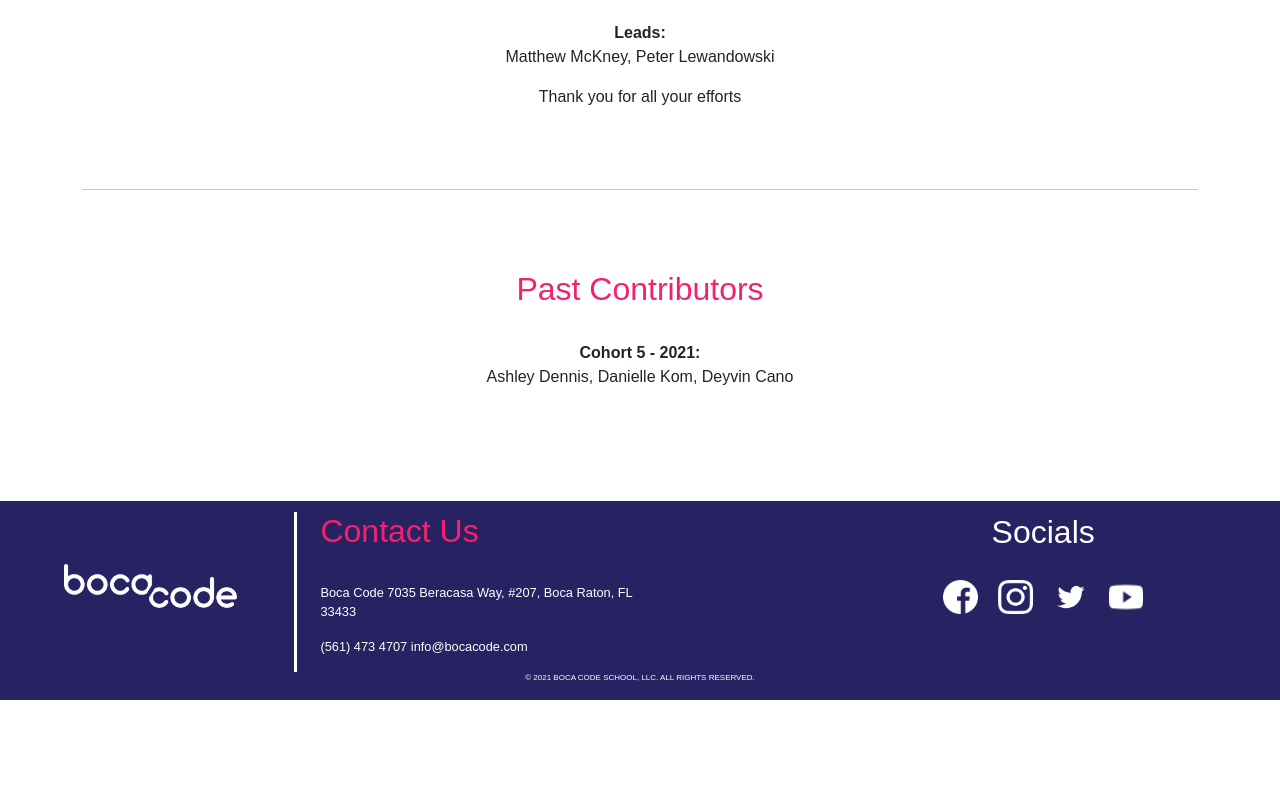
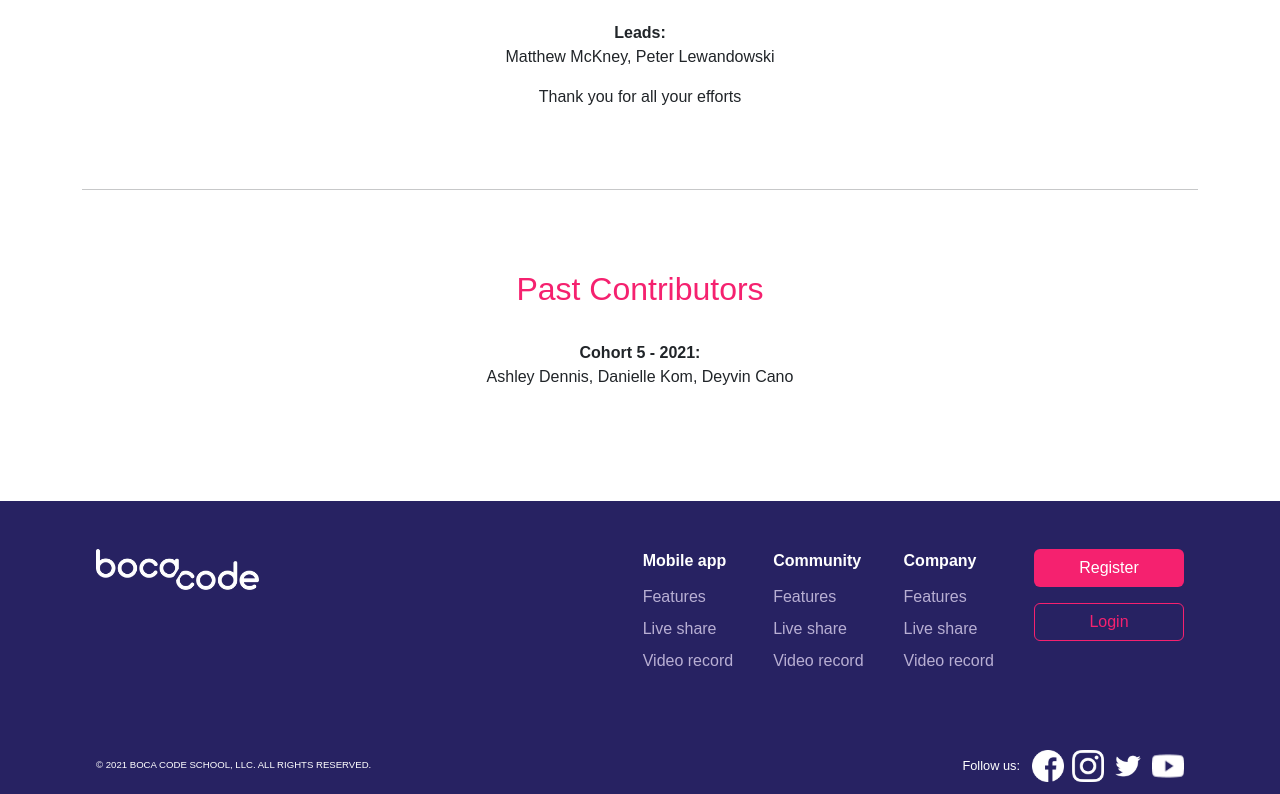
Before and after one commit to jonathans199/bc-intranet-nextjs, a Next.js app: page / in a window 1280 px wide. Shown: the part 2700-3494 px from the top of the page. Before the commit the page ends 3400 px from the top, so only its background shows below. Built offline with nearby package versions, Linux system fonts and the light colour scheme; no server answers.

Commit message:
working on footer

```diff
--- a/components/layout/Footer.tsx
+++ b/components/layout/Footer.tsx
@@ -1,29 +1,103 @@
 import styles from './Layout.module.scss'
+import Image from 'next/image'
 
 export default function Footer() {
   return (
     <footer className={styles['footer']}>
       <section className={styles['sub_footer_container']}>
         <div className={styles['BC_logo_container']}>
-          <img src='./img/bc-logo-white.png' alt='Boca Code Logo in white' />
+          <img src="./img/bc-logo-white.png" alt="Boca Code Logo in white" />
         </div>
-        <div className={styles['contact_us_container']}>
-          <h2>Contact Us</h2>
-          <p>Boca Code 7035 Beracasa Way, #207, Boca Raton, FL 33433</p>
-          <p>(561) 473 4707 info@bocacode.com</p>
-        </div>
-        <div className={styles['socials_container']}>
-          <p>Socials</p>
-          <div className={styles['social_images_container']}>
-            <img className={styles['social_logo']} src='./img/facebookFooter.png' alt='FaceBook Logo in white' />
-            <img className={styles['social_logo']} src='./img/instagram.png' alt='Instagram Logo in white' />
-            <img className={styles['social_logo']} src='./img/twitter.png' alt='Twitter Logo in white' />
-            <img className={styles['social_logo']} src='./img/youtube.png' alt='YouTube Logo in white' />
+        <div className={styles['sub_footer_link_container']}>
+          <div className={styles['footer_link_group']}>
+            <b>Mobile app</b>
+            <ul>
+              <li>
+                <a href="#">Features</a>
+              </li>
+              <li>
+                <a href="#">Live share</a>
+              </li>
+              <li>
+                <a href="#">Video record</a>
+              </li>
+            </ul>
+          </div>
+          <div className={styles['footer_link_group']}>
+            <b>Community</b>
+            <ul>
+              <li>
+                <a href="#">Features</a>
+              </li>
+              <li>
+                <a href="#">Live share</a>
+              </li>
+              <li>
+                <a href="#">Video record</a>
+              </li>
+            </ul>
+          </div>
+          <div className={styles['footer_link_group']}>
+            <b>Company</b>
+            <ul>
+              <li>
+                <a href="#">Features</a>
+              </li>
+              <li>
+                <a href="#">Live share</a>
+              </li>
+              <li>
+                <a href="#">Video record</a>
+              </li>
+            </ul>
+          </div>
+          <div className={styles['footer_btn_group']}>
+            <button type="button" className={'btn ' + styles['btn-pink']}>
+              Register
+            </button>
+            <button type="button" className={'btn ' + styles['btn-pink-outlined']}>
+              Login
+            </button>
           </div>
         </div>
       </section>
       <section className={styles['disclaimer']}>
-        <p>© 2021 BOCA CODE SCHOOL, LLC. ALL RIGHTS RESERVED. </p>
+        <span>© 2021 BOCA CODE SCHOOL, LLC. ALL RIGHTS RESERVED. </span>
+        <div className={styles['socials_container']}>
+          <span>Follow us:</span>
+          <div className={styles['social_images_container']}>
+            <Image
+              className={styles['social_logo']}
+              src="/img/facebookFooter.png"
+              alt="FaceBook Logo in white"
+              width={32}
+              height={32}
+            />
+
+            <Image
+              className={styles['social_logo']}
+              src="/img/instagram.png"
+              alt="Instagram Logo in white"
+              width={32}
+              height={32}
+            />
+
+            <Image
+              className={styles['social_logo']}
+              src="/img/twitter.png"
+              alt="Twitter Logo in white"
+              width={32}
+              height={32}
+            />
+            <Image
+              className={styles['social_logo']}
+              src="/img/youtube.png"
+              alt="YouTube Logo in white"
+              width={32}
+              height={32}
+            />
+          </div>
+        </div>
       </section>
     </footer>
   )
--- a/components/layout/Layout.module.scss
+++ b/components/layout/Layout.module.scss
@@ -7,13 +7,21 @@
 
   & .sub_footer_container {
     display: flex;
-    width: 90%;
+    justify-content: space-between;
     color: white;
+    width: 100%;
+    padding: 3rem 6rem;
   }
+
+  & .sub_footer_link_container {
+    display: flex;
+    gap: 2.5rem;
+  }
+
   & .BC_logo_container {
     width: 15%;
     height: 15%;
-    margin: auto -15% auto 0;
+    // margin: auto -15% auto 0;
     display: flex;
     justify-content: center;
   }
@@ -30,28 +38,85 @@
     border-top: 0em;
     border-bottom: 0em;
   }
+
+  & .footer_link_group {
+    & b {
+      font-size: 1rem;
+      font-weight: 800;
+    }
+
+    & ul {
+      list-style-type: none;
+      padding: 0;
+      margin-top: 12px;
+      & li {
+        margin: 0;
+        margin-block: 8px;
+        & a {
+          color: #b8afd3;
+          text-decoration: none;
+        }
+
+        & a:hover {
+          text-decoration: underline;
+        }
+      }
+    }
+  }
+
+  & .footer_btn_group {
+    display: flex;
+    flex-direction: column;
+    gap: 1rem;
+
+    & button {
+      width: 150px;
+    }
+
+    & .btn-pink {
+      background-color: #f5216f;
+      color: #fff;
+    }
+
+    & button:focus {
+      box-shadow: 0px 0px 0px 5px #f5216f55;
+    }
+
+    & .btn-pink-outlined {
+      background-color: transparent;
+      color: #f5216f;
+      border: 1px solid #f5216f;
+    }
+
+    & .btn-pink-outlined:hover {
+      color: #fff;
+      background-color: #f5216f;
+    }
+  }
+
+  & .disclaimer {
+    font-size: 0.6em;
+    color: white;
+    display: flex;
+    justify-content: space-between;
+    align-items: center;
+    width: 100%;
+    padding-block: 0.8rem;
+    padding-inline: 6rem;
+  }
+
   & .socials_container {
-    width: 30%;
-  }
-  & .social_images_container {
-    display: flex;
-    justify-content: center;
-  }
-  & .socials_container p {
-    width: 50%;
-    margin: 2% auto 4% auto;
-    font-size: 200%;
     display: flex;
     align-items: center;
-    justify-content: center;
-  }
-  & .social_logo {
-    display: flex;
-    width: 10%;
-    margin: 3%;
-  }
-  & .disclaimer {
-    font-size: 0.5em;
-    color: white;
+
+    & span {
+      font-size: 0.8rem;
+      padding-right: 12px;
+    }
+
+    & .social_images_container {
+      display: inline-flex;
+      gap: 0.5rem;
+    }
   }
 }
```
